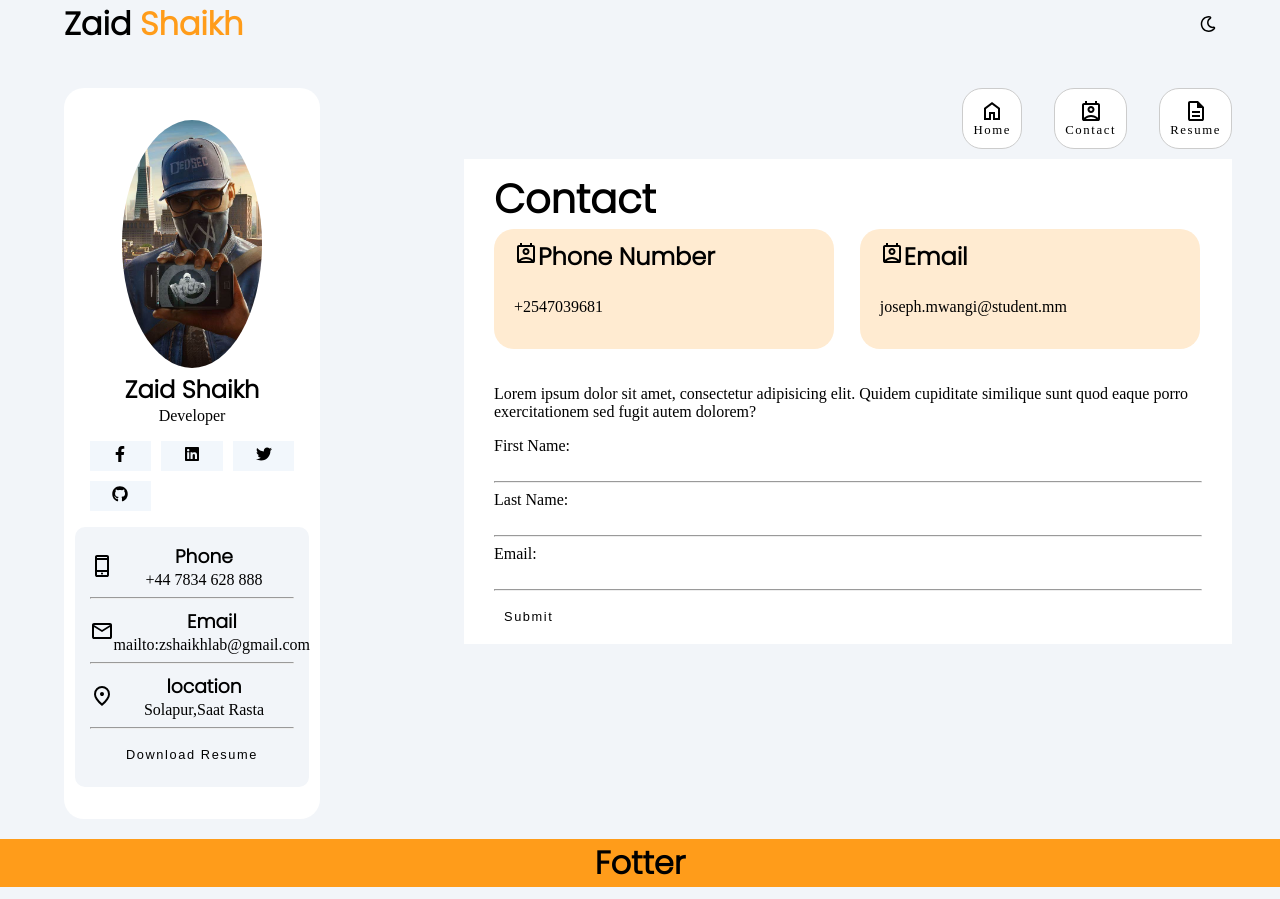
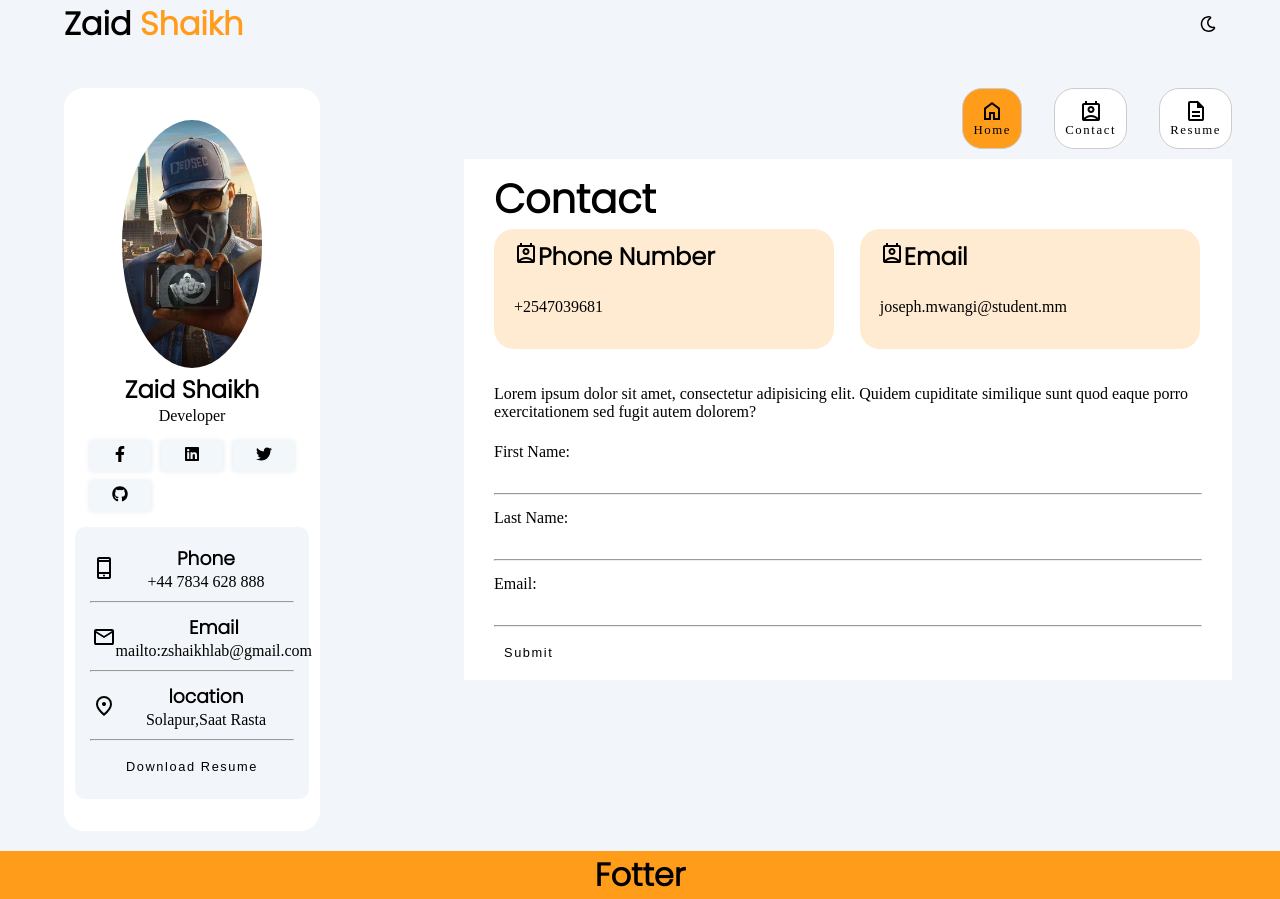
Before and after one commit to Zaidshaikh2811/Portfolio, a React (Create React App) app: page /Contact in a window 1280 px wide. Built offline with nearby package versions, Linux system fonts and the light colour scheme.

Commit message:
nineteen

```diff
--- a/src/components/Navbar.js
+++ b/src/components/Navbar.js
@@ -3,7 +3,7 @@ import { navbar } from "../assets/Socialmedia";
 import { Link, Outlet } from "react-router-dom";
 import Links from "./Links";
 const Navbar = () => {
-  const [activeIndex, setActiveIndex] = useState(null);
+  const [activeIndex, setActiveIndex] = useState(0);
 
   const handleItemClick = (index) => {
     setActiveIndex(index);
--- a/src/index.css
+++ b/src/index.css
@@ -86,6 +86,12 @@ h4 {
   /* background-color: black; */
   /* width: 25px; */
   padding: 5px;
+  box-shadow: 0 0 5px rgba(0, 0, 0, 0.1);
+  transition: box-shadow 0.3s ease-in-out;
+}
+.Links:hover {
+  /* background-color: red; */
+  box-shadow: 0 0 20px rgba(0, 0, 0, 0.3);
 }
 .Social-Links {
   text-decoration: none;
@@ -98,7 +104,12 @@ h4 {
   align-items: center;
   grid-template-columns: auto 1fr;
   margin: 0px;
-  padding: 0px;
+  padding: 2px;
+  /* box-shadow: 0 0 5px rgba(0, 0, 0, 0.1); */
+  /* transition: box-shadow 0.3s ease-in-out; */
+}
+.Personal-Info:hover {
+  box-shadow: 0 8px 12px -1px rgba(0, 0, 0, 0.2);
 }
 .Personal-Info img {
   height: 50px;
@@ -229,9 +240,11 @@ h4 {
 }
 .contact-form {
   /* margin-bottom: 1rem; */
+  height: 30px;
   display: grid;
   grid-template-columns: 100px auto;
   gap: 1rem;
+  align-items: center;
   /* display: flex; */
 }
 .section {
@@ -245,6 +258,9 @@ h4 {
 }
 input:focus {
   box-shadow: 0 0 5px rgba(255, 123, 0, 0.5);
+}
+.input:hover {
+  box-shadow: 0 8px 12px -1px rgba(0, 0, 0, 0.2);
 }
 .experience {
   display: grid;
```
